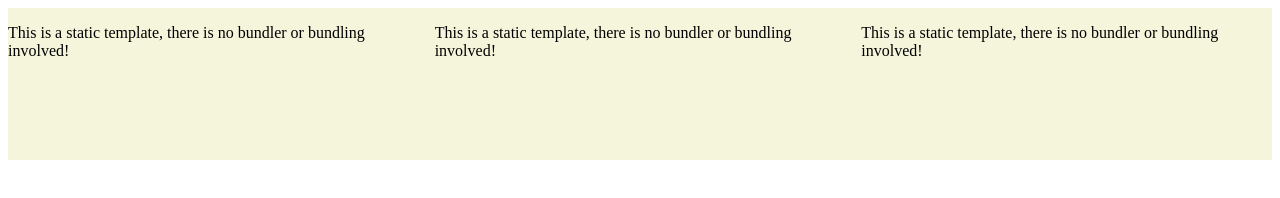
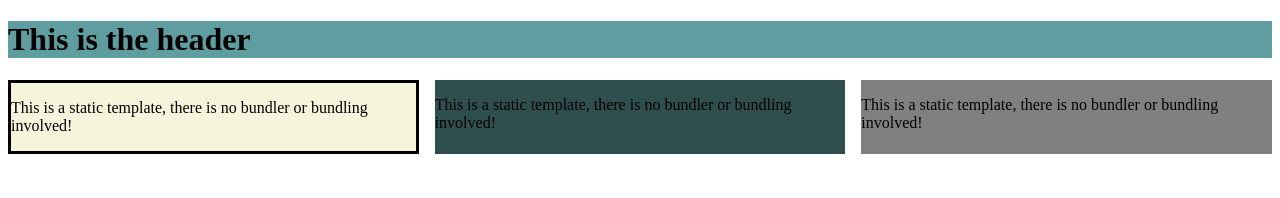
Before and after one commit to dominick-designs/demo-static-html-css, a website: page index.html in a window 1280 px wide. Drawn offline with Linux system fonts and the light colour scheme.

Commit message:
grid boxes have backgr color

```diff
--- a/index.html
+++ b/index.html
@@ -9,21 +9,23 @@
   </head>
   <body>
     <div class="header">
-
+      <div>
+        <h1>This is the header</h1>
+      </div>
     </div>
 
     <div class="container">
-      <div>
+      <div class="item1">
         <p>
           This is a static template, there is no bundler or bundling involved!
         </p>
       </div>
-      <div>
+      <div class="item2">
         <p>
           This is a static template, there is no bundler or bundling involved!
         </p>
       </div>
-      <div>
+      <div class="item3">
         <p>
           This is a static template, there is no bundler or bundling involved!
         </p>
--- a/package.json
+++ b/package.json
@@ -1,7 +1,7 @@
 {
-  "name": "html-css-static-demo",
+  "name": "static-html-css-grid",
   "version": "1.0.0",
-  "description": "css grid; static html",
+  "description": "demo css grid, advanced html",
   "main": "index.html",
   "scripts": {
     "start": "serve",
--- a/styles.css
+++ b/styles.css
@@ -3,9 +3,17 @@
   grid-template-columns: repeat(3, 1fr);
   grid-template-rows: repeat(2, 1fr);
   grid-gap: 1rem;
+}
+.header {
+  background-color: cadetblue;
+}
+.item1 {
+  border: 3px solid black;
   background-color: beige;
 }
-
-.header{
-  background-color: cadetblue
+.item2 {
+  background-color: darkslategray;
 }
+.item3 {
+  background-color: gray;
+}
```
